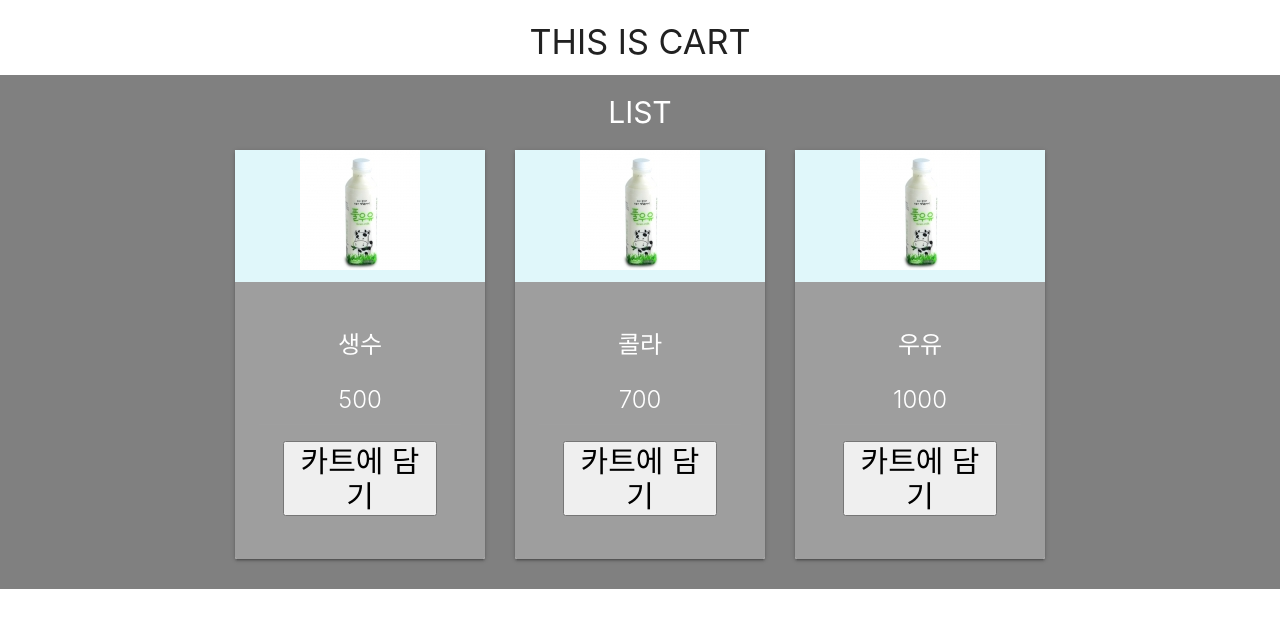
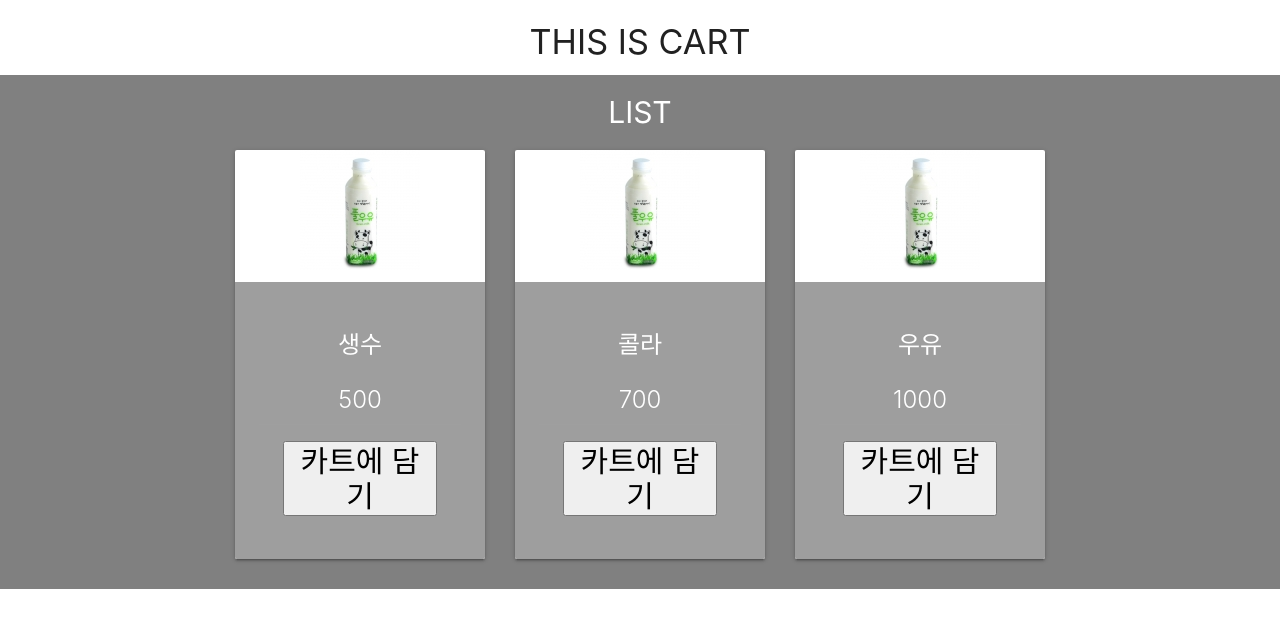
Before and after one commit to Yoonwd/reac-new-cart, a React (Create React App) app: page / in a window 1280 px wide. Shown: the top 628 px of the page. Built offline with nearby package versions, Linux system fonts and the light colour scheme.

Commit message:
스타일 수정

```diff
--- a/src/item.jsx
+++ b/src/item.jsx
@@ -9,7 +9,7 @@ export default props => (
         {/* cart 를 사용한 이유는?? 어디서 왔나?? */}
         {cart => (
                 <div className="card" style={{ margin: ".5em", width:"20%", display: "inline-block" }}>
-                    <div className="card-iamge cyan lighten-5">
+                    <div className="card-iamge">
                         <img src={productImg} alt="milk"/>
                     </div>
                     <div className="card-content grey">
```
